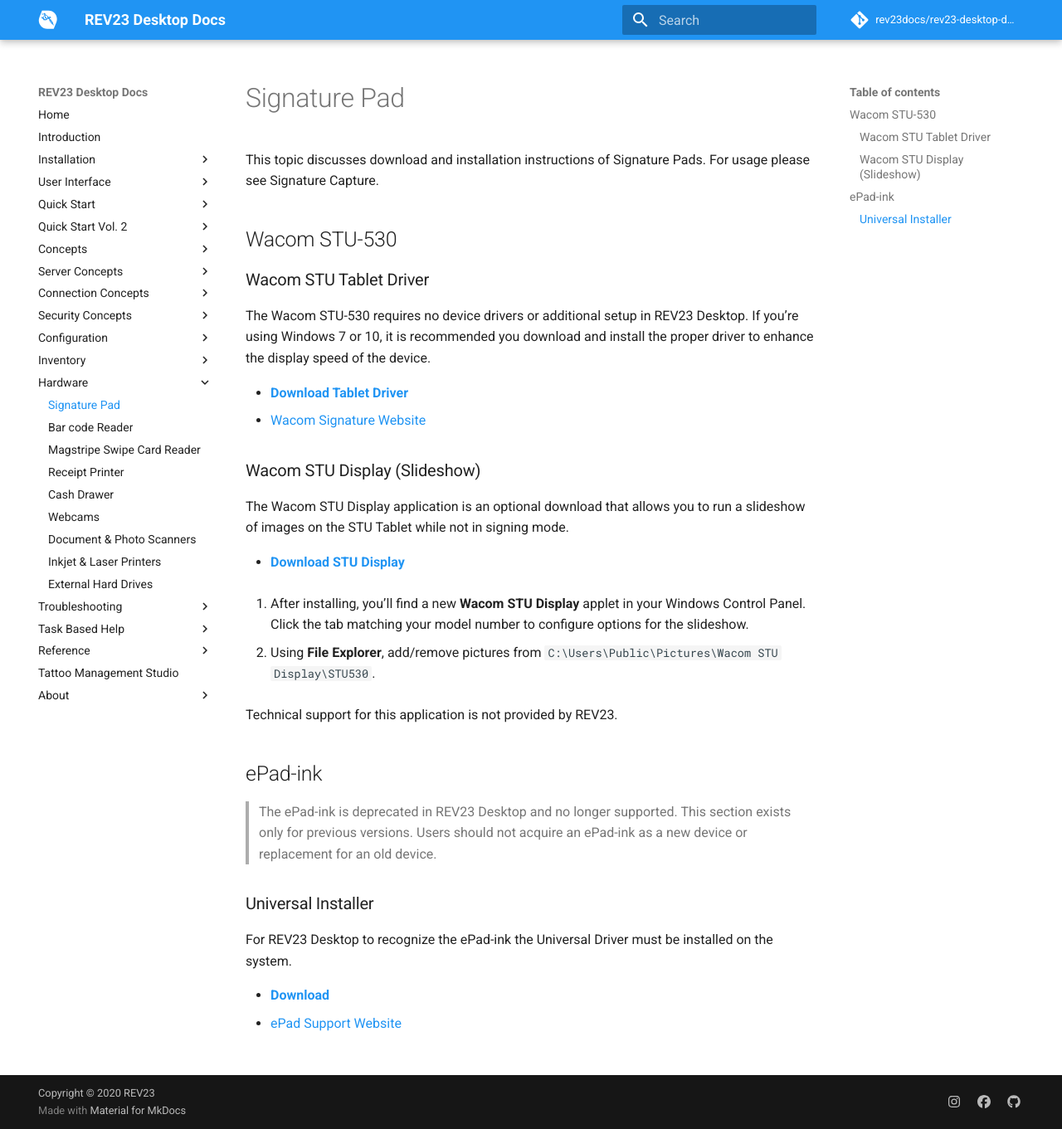
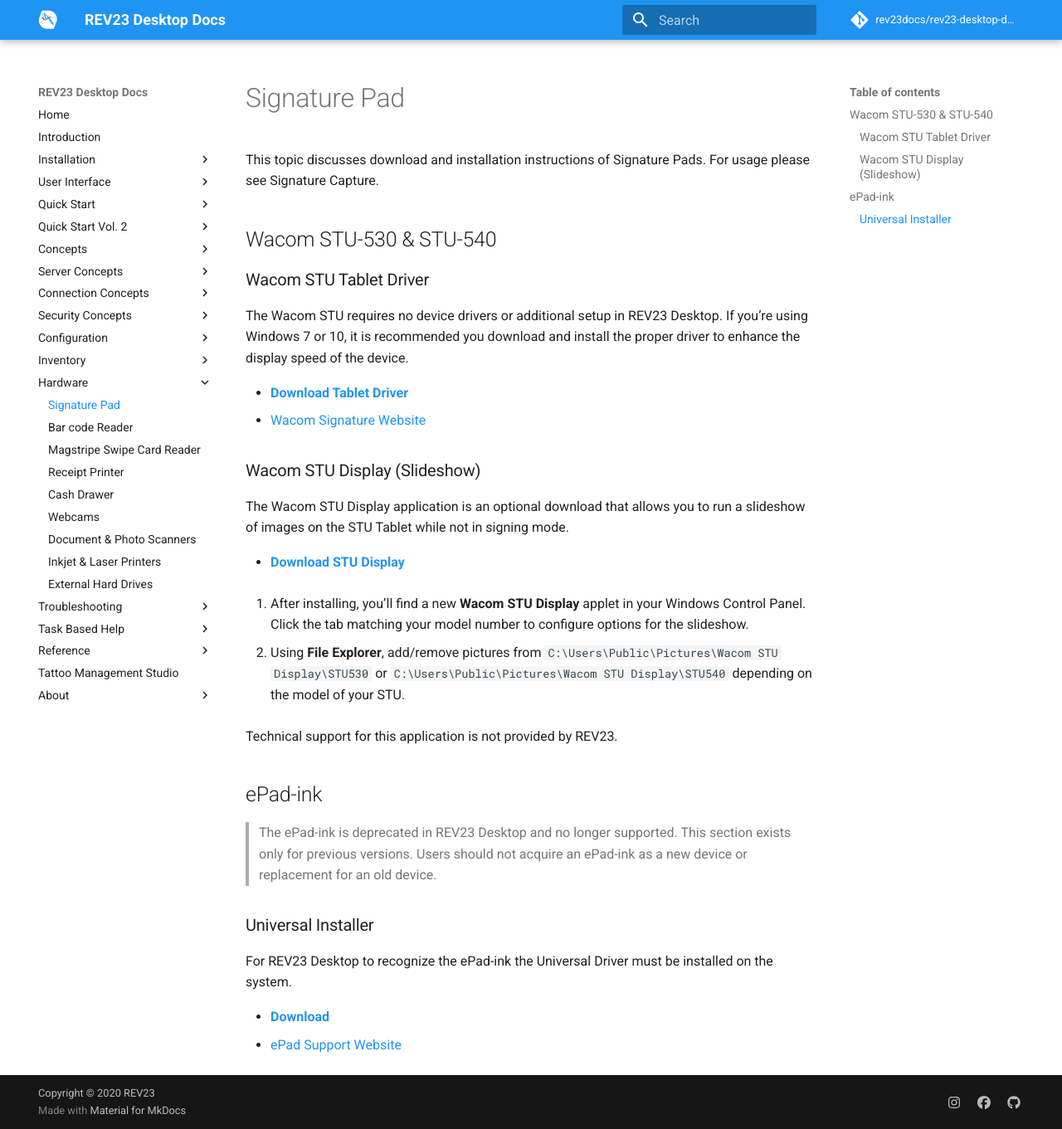
Before and after one commit to REV23Docs/rev23-desktop-docs, an MkDocs documentation site: the page built from docs/hardware/signature-pad.md, in a window 1280 px wide and 1361 px high. Shown: the whole window at 83% size. Built offline with MkDocs 1.6.1 and Material for MkDocs 9.7.7, drawn with Linux system fonts in a browser that asks for light colours; comment, search, counter and statistics services are not loaded.

Commit message:
Updated signature pad to include STU540

```diff
--- a/docs/hardware/signature-pad.md
+++ b/docs/hardware/signature-pad.md
@@ -1,11 +1,11 @@
 # Signature Pad
 This topic discusses download and installation instructions of Signature Pads. For usage please see Signature Capture.
 
-## Wacom STU-530
+## Wacom STU-530 & STU-540
 
 ### Wacom STU Tablet Driver
 
-The Wacom STU-530 requires no device drivers or additional setup in REV23 Desktop. If you're using Windows 7 or 10, it is recommended you download and install the proper driver to enhance the display speed of the device.
+The Wacom STU requires no device drivers or additional setup in REV23 Desktop. If you're using Windows 7 or 10, it is recommended you download and install the proper driver to enhance the display speed of the device.
 
 - [**Download Tablet Driver**](http://gsdt.wacom.eu/download/Wacom-STU-Tablet-Driver.xml)
 - [Wacom Signature Website](http://signature.wacom.us)
@@ -18,7 +18,8 @@
 
 1. After installing, you'll find a new **Wacom STU Display** applet in your Windows Control Panel. Click the tab matching your model number to configure options for the slideshow.
 
-2. Using **File Explorer**, add/remove pictures from `C:\Users\Public\Pictures\Wacom STU Display\STU530`.
+2. Using **File Explorer**, add/remove pictures from `C:\Users\Public\Pictures\Wacom STU Display\STU530` or
+`C:\Users\Public\Pictures\Wacom STU Display\STU540` depending on the model of your STU.
 
 Technical support for this application is not provided by REV23.
 
```
